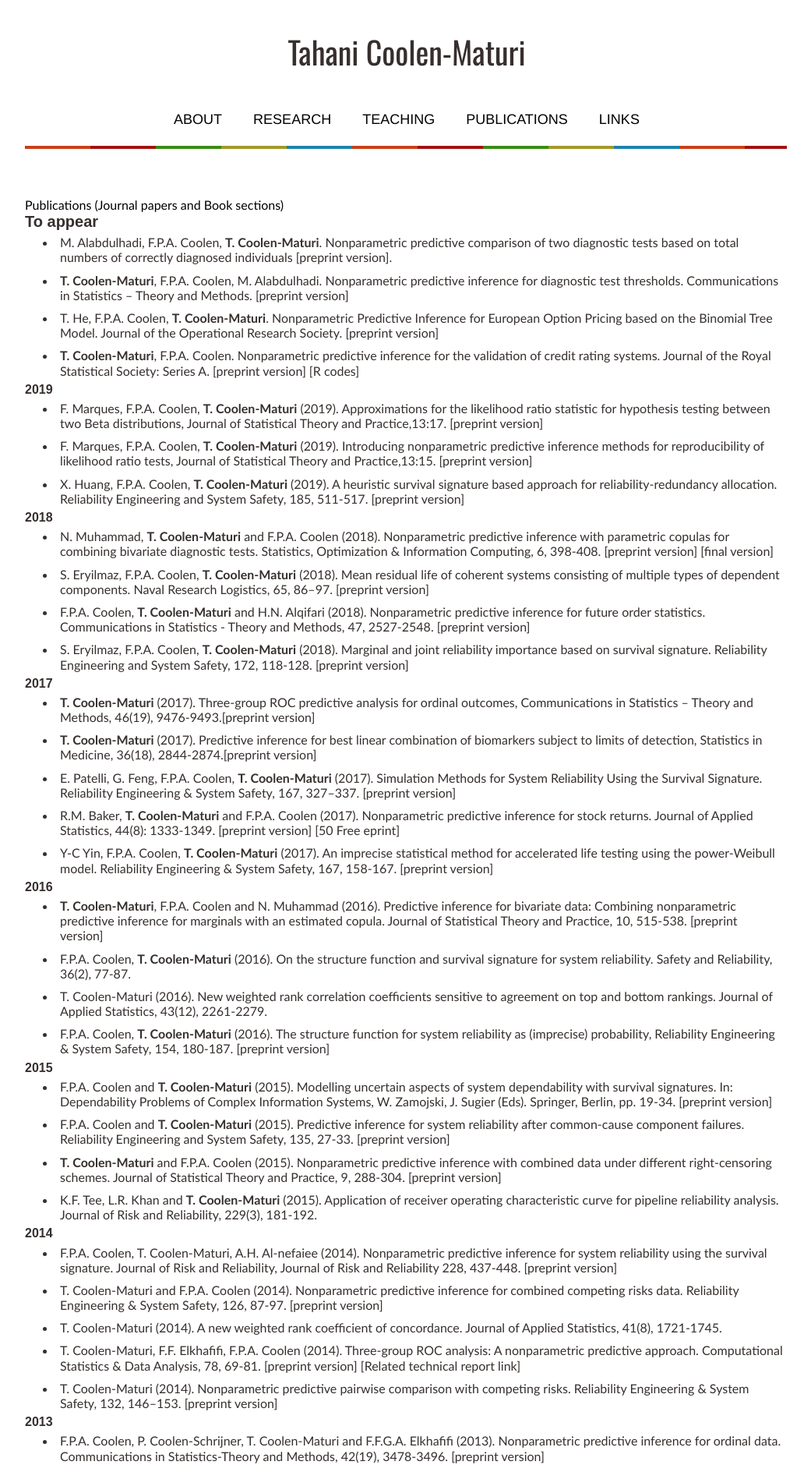
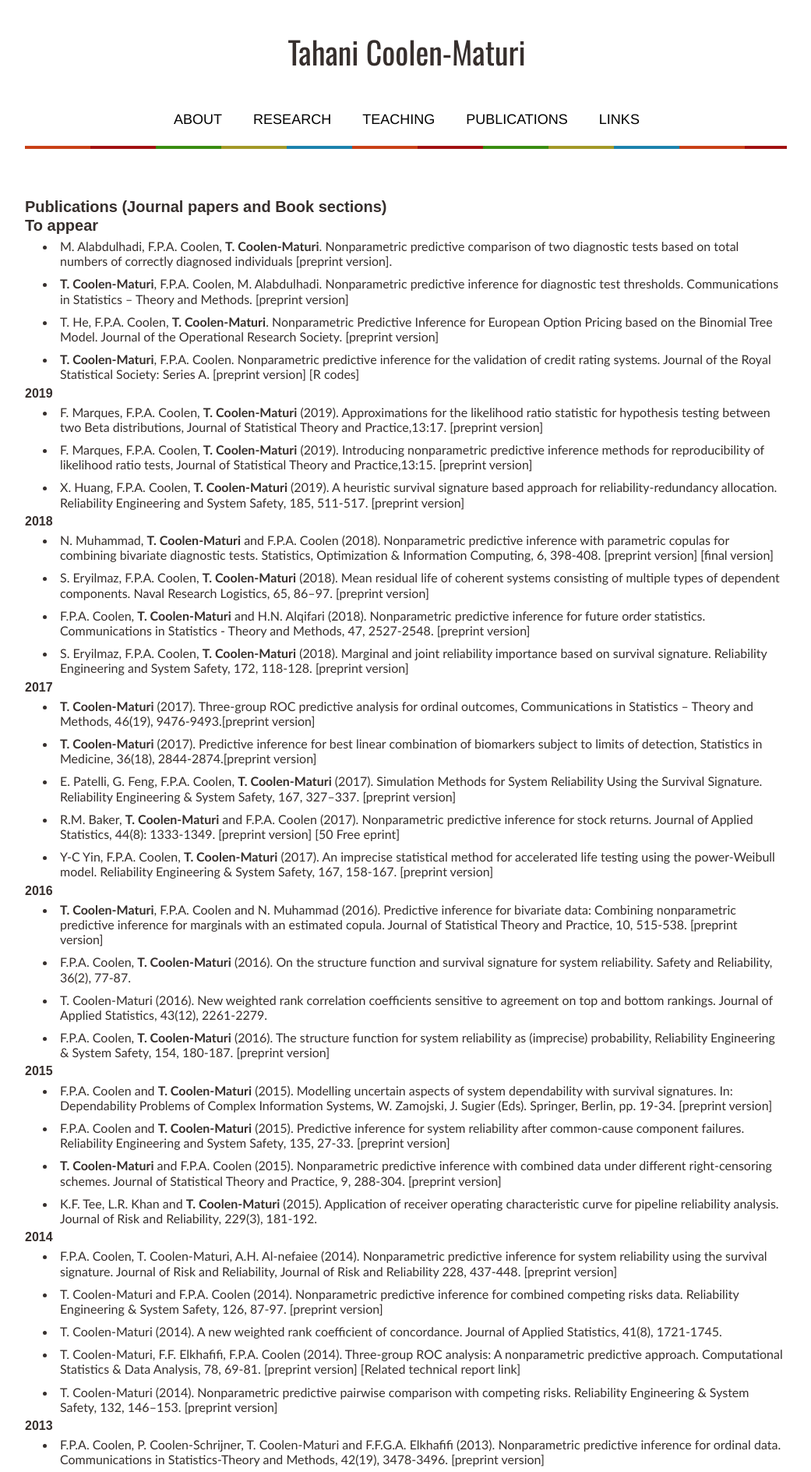
Before and after one commit to tmaturi/tmaturi00, a Jekyll site: the page built from publications.md, in a window 1280 px wide. Shown: the top 1888 px of the page at 78% size, without its empty margins (119-1160 px from the left). Built offline with Jekyll 4.4.1, drawn with Linux system fonts in a browser that asks for light colours; our own code applies the rules of GitHub Pages for plain Markdown files.

```diff
--- a/publications.md
+++ b/publications.md
@@ -3,7 +3,7 @@ title: Publications
 ---
 
 
-# Publications (Journal papers and Book sections)
+## Publications (Journal papers and Book sections)
 
 
 ## To appear
```
